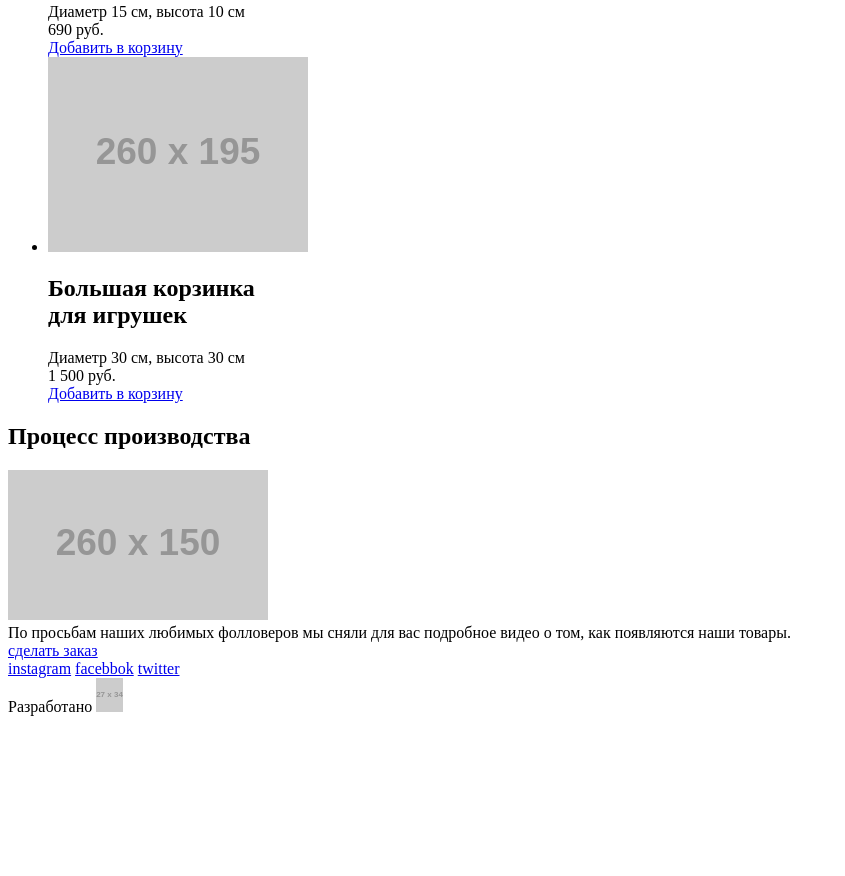
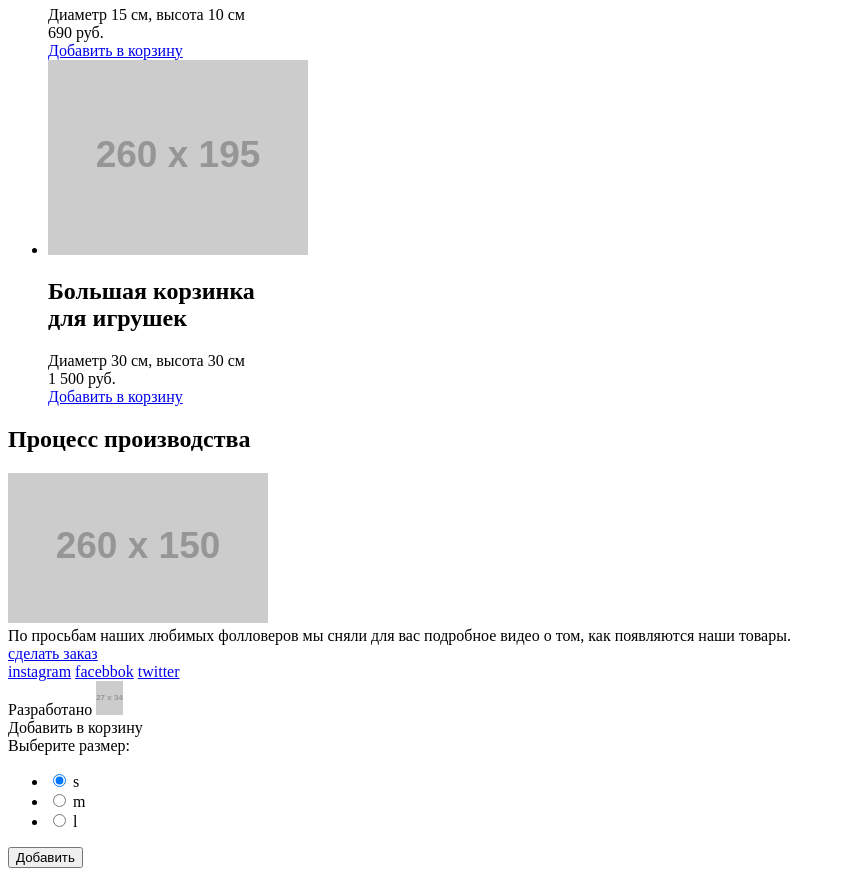
Before and after one commit to dima716/4118-mishka, a website: page catalog.html in a window 1280 px wide. Shown: the part 881-1757 px from the top of the page, without its empty margins (0-845 px from the left). Before the commit the page ends 1605 px from the top, so only its background shows below. Drawn offline with Linux system fonts and the light colour scheme; placeholder pictures from the web are drawn by us.

Commit message:
Create cart modal

```diff
--- a/catalog.html
+++ b/catalog.html
@@ -10,7 +10,7 @@
       <div class="logo">
         <img src="http://placehold.it/150x100" width="150" height="100" alt="Мишка">
       </div>
-      <button class="toggle-menu"></button>
+      <button class="toggle-menu">Скрыть/Показать меню</button>
       <nav class="main-navigation">
         <ul class="main-menu">
           <li class="main-menu__item"><a class="main-menu__link" href="#">Каталог товаров</a></li>
@@ -32,7 +32,7 @@
             <a class="catalog__order" href="#">Добавить в корзину</a>
           </li>
           <li class="catalog__item">
-          <img class="catalog__image" src="http://placehold.it/260x195" width="260" height="195" alt="Корзинка для белья">
+            <img class="catalog__image" src="http://placehold.it/260x195" width="260" height="195" alt="Корзинка для белья">
             <h2 class="catalog__title">Корзинка для белья</h2>
             <div class="catalog__description">Диаметр 15 см, высота 10 см</div>
             <div class="catalog__price">690 руб.</div>
@@ -68,12 +68,33 @@
         </div>
       </section>
       <section class="copyright">
-        <span class="copyright__text">Разработано<span>
+        <span class="copyright__text">Разработано</span>
         <a class="copyright__logo" href="https://htmlacademy.ru">
           <img src="http://placehold.it/27x34" width="27" height="34" alt="HTML Academy">
         </a>
       </section>
     </footer>
   </div>
+  <div class="cart-modal">
+    <form class="cart-form" action="#" method="post">
+      <div class="cart-form__title">Добавить в корзину</div>
+      <div class="cart-form__text">Выберите размер:</div>
+      <ul class="cart-form__size-list">
+        <li class="cart-form__size-item">
+          <input class="cart-form__radio" type="radio" name="size" id="s" value="s" checked>
+          <label class="cart-form__label" for="s">s</label>
+        </li>
+        <li class="cart-form__size-item">
+          <input class="cart-form__radio" type="radio" name="size" id="m" value="m">
+          <label class="cart-form__label" for="m">m</label>
+        </li>
+        <li class="cart-form__size-item">
+          <input class="cart-form__radio" type="radio" name="size" id="l" value="l">
+          <label class="cart-form__label" for="l">l</label>
+        </li>
+      </ul>
+      <button class="cart-form__btn" type="submit">Добавить</button>
+    </form>
+  </div>
 </body>
 </html>
```
Also changed, not shown: form.html (+22 -1 lines), index.html (+23 -2 lines).
